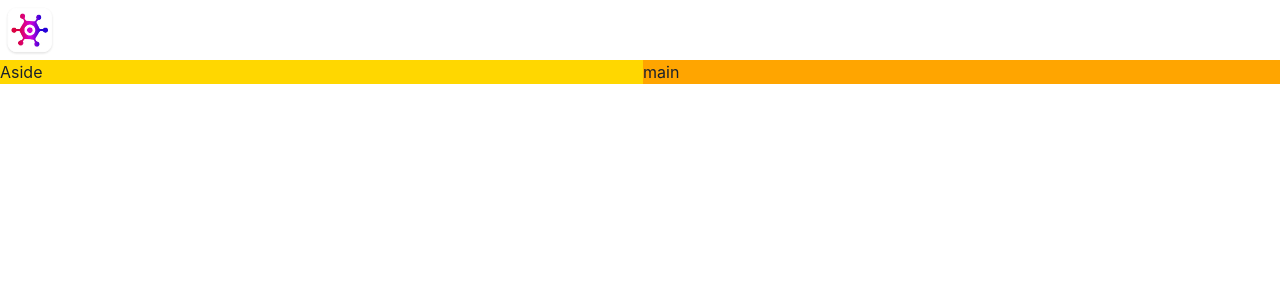
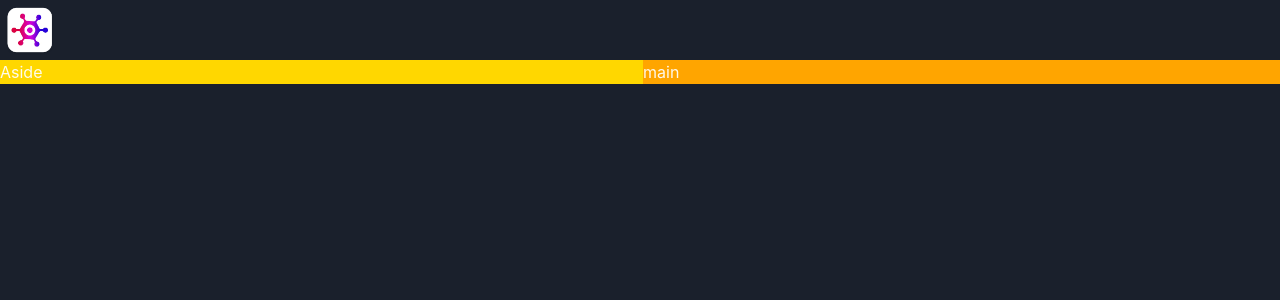
Before and after one commit to Augah2001/game-web-platform, a React (Vite) app in the folder the-game-hub/: page / in a window 1280 px wide. Shown: the top 300 px of the page. Built offline with nearby package versions, Linux system fonts and the light colour scheme.

Commit message:
configure theme

```diff
--- a/the-game-hub/src/App.tsx
+++ b/the-game-hub/src/App.tsx
@@ -1,11 +1,11 @@
-import {Grid, GridItem, Show} from '@chakra-ui/react'
+import {Grid, GridItem, Show, ThemeConfig} from '@chakra-ui/react'
 import NavBar from './Components/NavBar'
 
 
 
-function App() {
+function App( theme: ThemeConfig) {
 
-
+ console.log(theme.initialColorMode)
 
 return (
  <>
--- /dev/null
+++ b/the-game-hub/src/configs/theme.ts
@@ -0,0 +1,15 @@
+import { extendTheme, ThemeConfig } from "@chakra-ui/react";
+
+
+
+const config: ThemeConfig = {
+
+    initialColorMode: 'dark',
+    useSystemColorMode: true
+}
+
+
+
+const theme = extendTheme({config})
+
+export default theme
--- a/the-game-hub/src/main.tsx
+++ b/the-game-hub/src/main.tsx
@@ -1,13 +1,16 @@
 import React from 'react'
 import ReactDOM from 'react-dom/client'
+import './index.css'
 import App from './App.tsx'
-import {ChakraProvider} from "@chakra-ui/react"
+import {ChakraProvider, ColorModeScript} from "@chakra-ui/react"
+import theme from './configs/theme.ts'
 import './index.css'
 
 ReactDOM.createRoot(document.getElementById('root')!).render(
   <React.StrictMode>
-    <ChakraProvider>
-    <App />
+    <ChakraProvider theme={theme}>
+     <ColorModeScript initialColorMode= {theme.config.initialColorMode}/>
+     <App  />
     </ChakraProvider>
 
   </React.StrictMode>,
```
